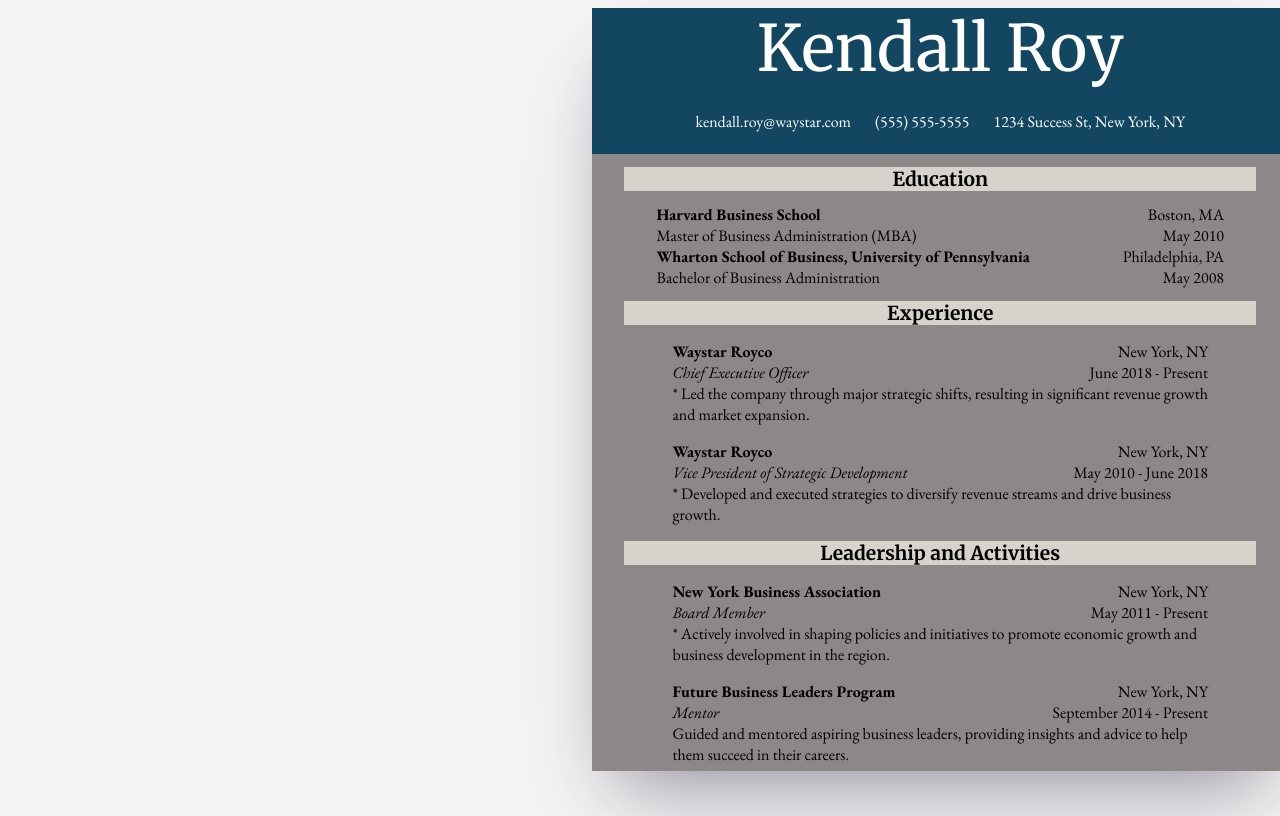
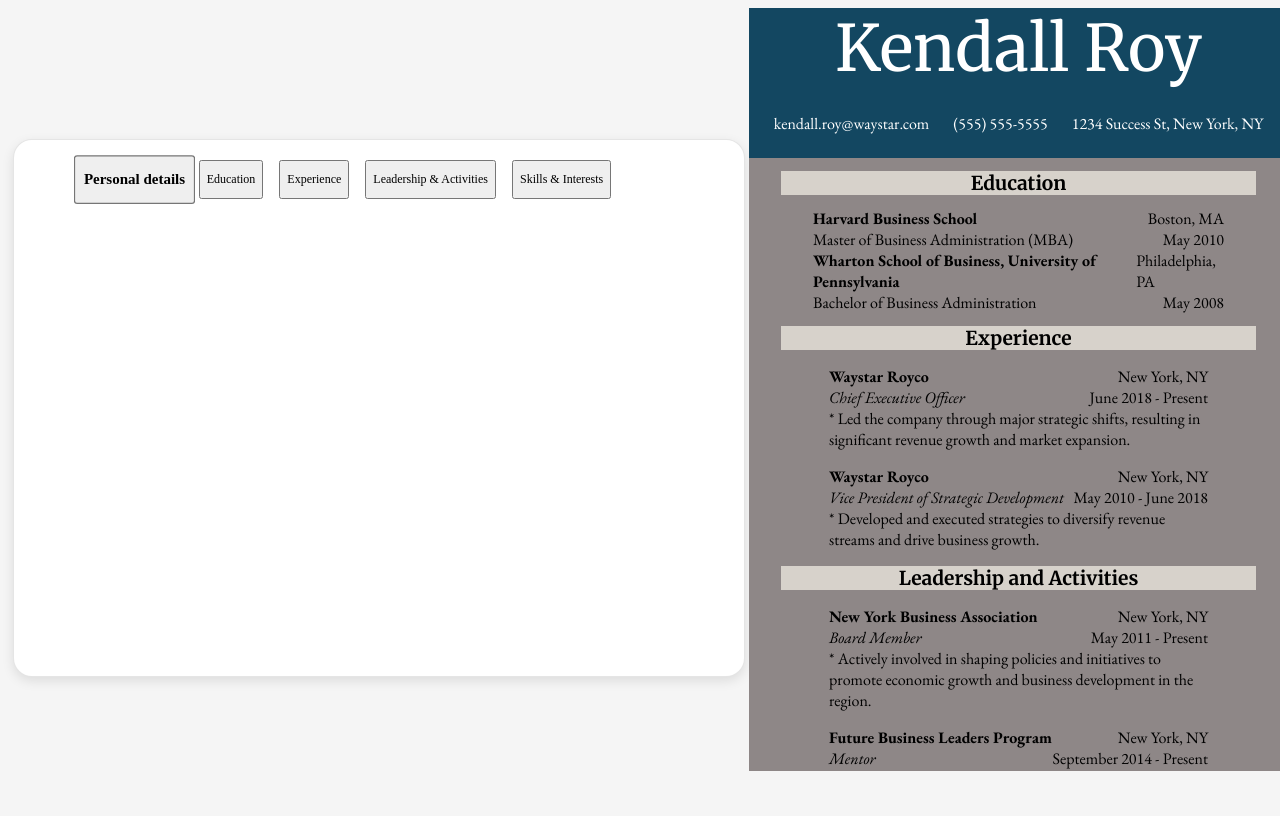
Before and after one commit to akcode2/Resume-Builder, a React (Vite) app: page / in a window 1280 px wide. Built offline with nearby package versions, Linux system fonts and the light colour scheme.

Commit message:
Create form navigation, create state for active form category

```diff
--- a/src/App.css
+++ b/src/App.css
@@ -9,9 +9,17 @@
 }
 
 #formControls {
-  display: flex;
-  flex-direction: column;
-  width: 65ch;
+  width: 690px;
+  height: 496px;
+  border: 1px solid rgba(0, 0, 0, 0.10);
+  background-color: white;
+  margin: auto;
+  border-radius: 19px;
+  display: grid;
+  grid-template-rows: 40px 1fr;
+  grid-template-columns: 177px 1fr;
+  padding: 20px;
+  box-shadow: rgba(0, 0, 0, 0.1) 0px 4px 12px;
   font-family: "Roboto";
 }
 
@@ -23,6 +31,7 @@
   aspect-ratio: 1.414 / 1;
   overflow: scroll;
 }
+
 
 
 .formCategory {
@@ -63,96 +72,15 @@
   line-height: 1.1rem;
 }
 
-.preview {
-  flex: 1;
-  /* A4 page aspect ratio */
-  aspect-ratio: 1.414 / 1;
-  box-shadow: rgba(255, 255, 255, 0.1) 0px 1px 1px 0px inset,
-    rgba(50, 50, 93, 0.25) 0px 50px 100px -20px,
-    rgba(0, 0, 0, 0.3) 0px 30px 60px -30px;
-  background-color: #f8f9fa;
-  height: 120vh;
-  overflow: scroll;
-}
 
-#header {
-  display: grid;
-  grid-template-columns: 1fr auto 1fr;
-  height: 150px;
-  background-color: #134761;
-  color: white;
-}
-
-.name {
-  grid-row: 1;
-  grid-column: 1 / 4;
-  text-align: center;
-  font-family: "Merriweather";
-}
-
-.personalDetails {
-  grid-row: 2;
-  grid-column: 2;
-  display: flex;
-  text-align: center;
-  gap: 1.5rem;
-  font-family: "EB Garamond", serif;
-}
-
-.bodySection {
-  padding: 0 2rem;
-  font-family: "EB Garamond", serif;
-}
-
-.bodyHeading h1 {
-  text-align: center;
-  background-color: #d7d2cb;
-  font-family: "Merriweather";
-  font-size: 1.2rem;
-}
-
-.schoolAndLocation,
-.companyAndLocation {
-  display: flex;
-  justify-content: space-between;
-  padding: 0 2rem;
-}
-
-.school,
-.company,
-.organization {
-  font-weight: bold;
-}
-
-.degreeAndDates,
-.positionAndDates {
-  display: flex;
-  justify-content: space-between;
-  padding: 0 2rem;
-}
-
-.position,
-.role {
-  font-style: italic;
-}
-
-.description {
-  padding: 0 2rem;
-}
-
-.expItem,
-.activitiesItem {
-  margin: 1rem;
-}
-
-button {
+/* button {
   display: flex;
   width: 40ch;
   margin: 1rem;
   font-weight: bold;
   font-size: 1.1rem;
   text-align: center;
-}
+} */
 
 .btnContainer {
   display: flex;
--- a/src/App.jsx
+++ b/src/App.jsx
@@ -1,6 +1,7 @@
 import { useState } from "react";
 import "./App.css";
 import "./styles/Preview.css";
+import "./styles/FormControls.css";
 import PersonalDetails from "./components/PersonalDetails.jsx";
 import Education from "./components/Education.jsx";
 import Experience from "./components/Experience.jsx";
@@ -185,10 +186,48 @@
     setResume(updatedResume);
   };
 
+  const formLabels = [
+    "Personal details",
+    "Education",
+    "Experience",
+    "Leadership & Activities",
+    "Skills & Interests",
+  ];
+  const formCategories = [
+    "personalDetails",
+    "education",
+    "experience",
+    "activities",
+    "skills",
+  ];
+
+  // Remember which form category should be active
+  const [activeCat, setActiveCat] = useState("personalDetails");
+
+  // const generateForm = (category) => {
+  //   switch (category) {
+  //     case "personalDetails":
+
+  //   }
+  // }
+
   return (
     <>
       <div id="formControls">
-
+        <div id="formNav">
+          {formLabels.map((label, i) => (
+            <button
+              key={`nav-${label}`}
+              className={`navItem ${
+                activeCat === formCategories[i] ? "active" : ""
+              }
+              `}
+              onClick={() => setActiveCat(`${formCategories[i]}`)}
+            >
+              {label}
+            </button>
+          ))}
+        </div>
       </div>
       <div id="preview" className="preview">
         <div id="header">
--- a/src/styles/FormControls.css
+++ b/src/styles/FormControls.css
@@ -0,0 +1,23 @@
+#formNav {
+    display: flex;
+    width: 630px;
+    height: 39px;
+    justify-content: center;
+    gap: 16px;
+    grid-row: 1;
+    grid-column: 1 / 3;
+  }
+
+  .navItem {
+    font-family: 'Montserrat';
+    font-weight: 300;
+    font-size: 12px;
+    /* background: none;
+    border: 0; */
+    transition: transform 0.15s cubic-bezier(0.215, 0.610, 0.355, 1);
+  }
+
+  .active {
+    font-weight: 600;
+    transform: scale(1.25)
+  }
--- a/src/styles/Preview.css
+++ b/src/styles/Preview.css
@@ -3,10 +3,74 @@
     height: 763px;
 } */
 
+
 #header {
-    height: 146px;
-}
+    display: grid;
+    grid-template-columns: 1fr auto 1fr;
+    height: 150px;
+    background-color: #134761;
+    color: white;
+  }
 
-.name {
+  .name {
+    grid-row: 1;
+    grid-column: 1 / 4;
+    text-align: center;
+    font-family: "Merriweather";
     font-size: 4rem;
-}
+  }
+
+  .personalDetails {
+    grid-row: 2;
+    grid-column: 2;
+    display: flex;
+    text-align: center;
+    gap: 1.5rem;
+    font-family: "EB Garamond", serif;
+  }
+
+  .bodySection {
+    padding: 0 2rem;
+    font-family: "EB Garamond", serif;
+  }
+
+  .bodyHeading h1 {
+    text-align: center;
+    background-color: #d7d2cb;
+    font-family: "Merriweather";
+    font-size: 1.2rem;
+  }
+
+  .schoolAndLocation,
+  .companyAndLocation {
+    display: flex;
+    justify-content: space-between;
+    padding: 0 2rem;
+  }
+
+  .school,
+  .company,
+  .organization {
+    font-weight: bold;
+  }
+
+  .degreeAndDates,
+  .positionAndDates {
+    display: flex;
+    justify-content: space-between;
+    padding: 0 2rem;
+  }
+
+  .position,
+  .role {
+    font-style: italic;
+  }
+
+  .description {
+    padding: 0 2rem;
+  }
+
+  .expItem,
+  .activitiesItem {
+    margin: 1rem;
+  }
```
Also changed, not shown: src/components/Form.jsx (+10 -13 lines).
